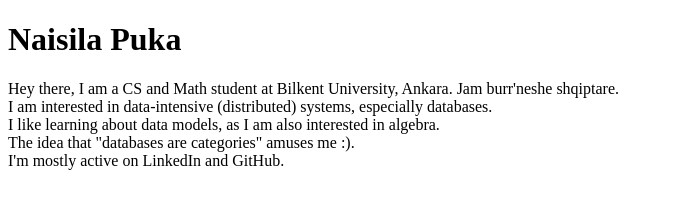
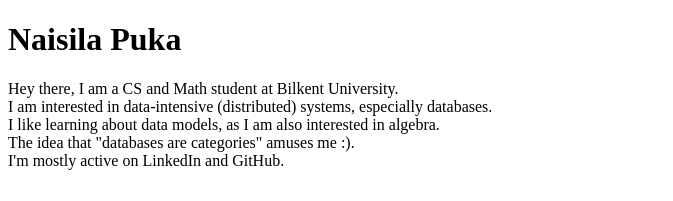
Before and after one commit to naisila/naisilapuka.github.io, a plain HTML site: page index.html in a window 1280 px wide. Shown: the top 201 px of the page, without its empty margins (0-673 px from the left). Drawn offline with Linux system fonts and the light colour scheme.

Commit message:
Update index.html

```diff
--- a/index.html
+++ b/index.html
@@ -8,7 +8,7 @@
 <body>
 <h1 id="naisilapuka">Naisila Puka</h1>
 <p>
-  Hey there, I am a CS and Math student at Bilkent University, Ankara. Jam burr'neshe shqiptare.<br>
+  Hey there, I am a CS and Math student at Bilkent University.<br>
   I am interested in data-intensive (distributed) systems, especially databases.<br>
   I like learning about data models, as I am also interested in algebra.<br>
   The idea that "databases are categories" amuses me :). <br>
```
